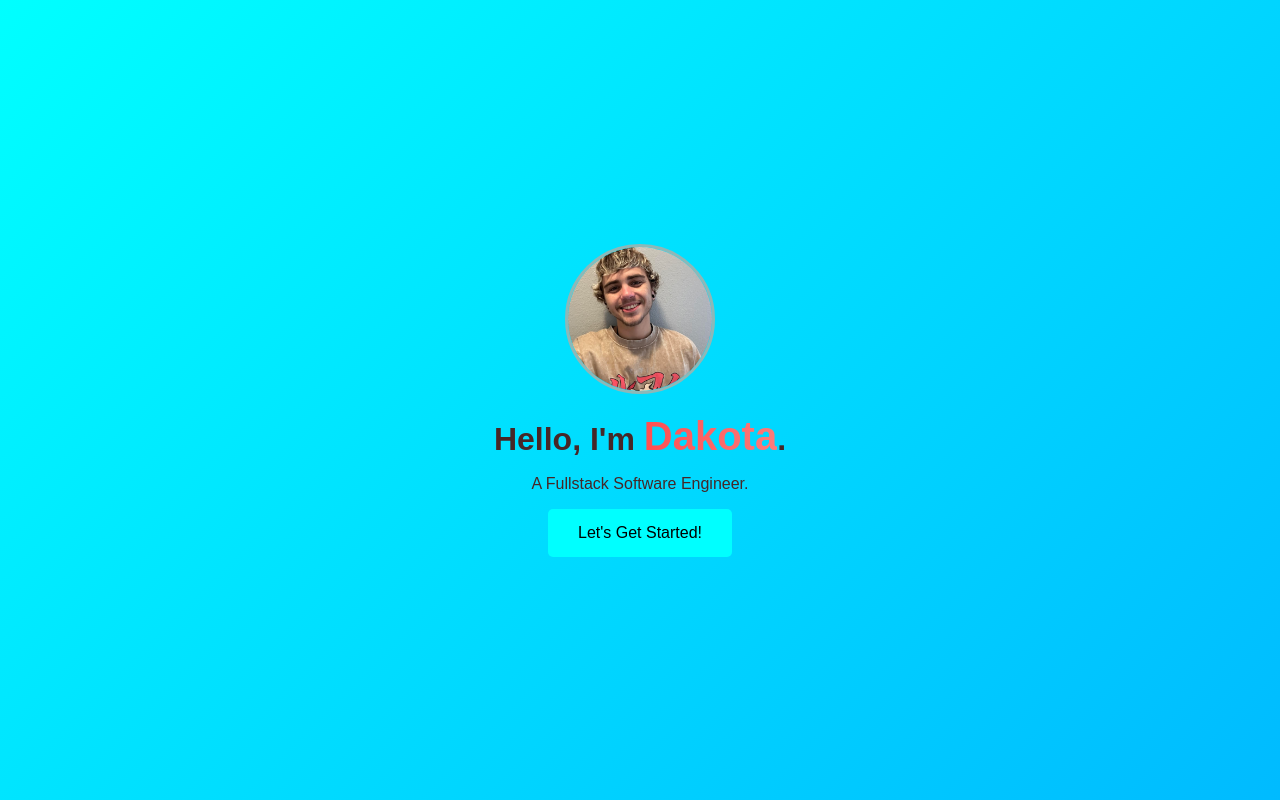
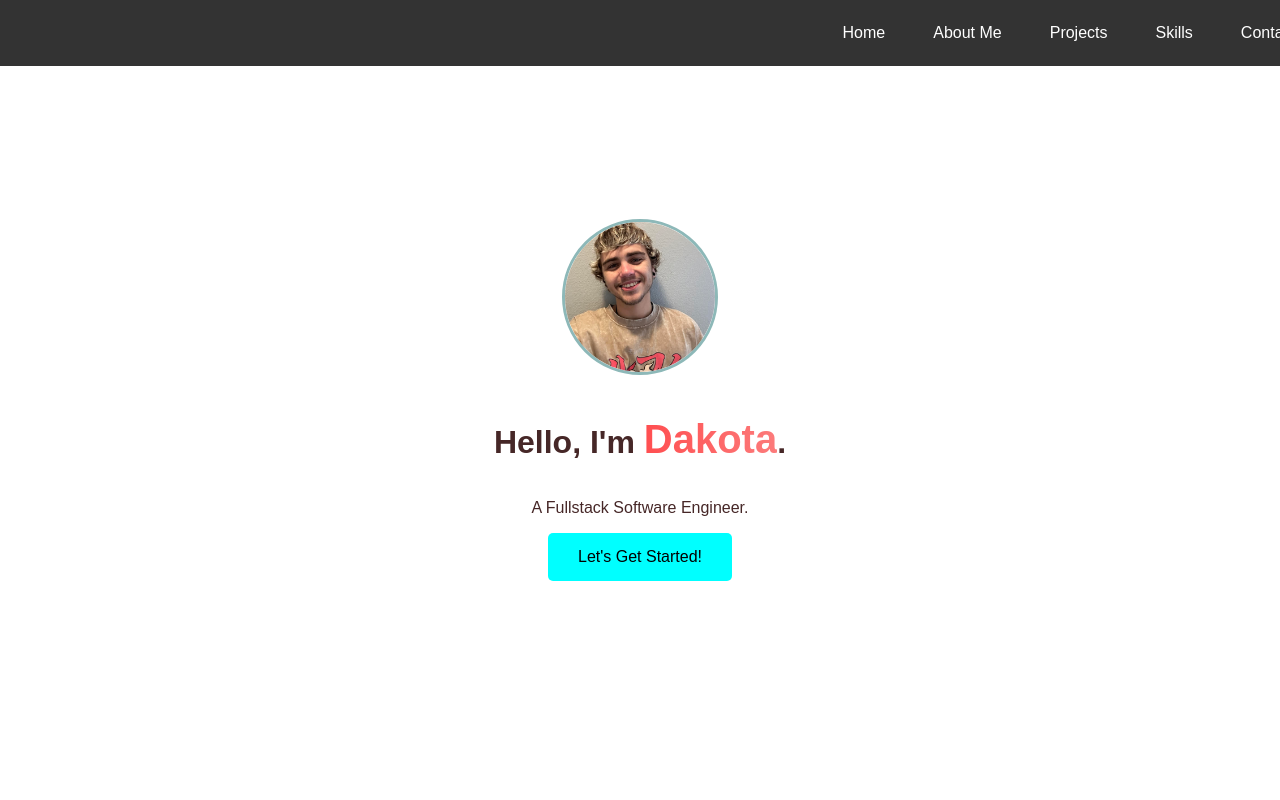
Before and after one commit to Dxk0ta/portfolio, a React (Create React App) app: page / in a window 1280 px wide. Shown: the top 800 px of the page. Built offline with nearby package versions, Linux system fonts and the light colour scheme.

Commit message:
adding and styling nav bar

```diff
--- a/src/App.css
+++ b/src/App.css
@@ -1,33 +1,57 @@
-/* App.css */
-
-/* Reset some default styles */
-* {
-  box-sizing: border-box;
+body, html {
   margin: 0;
   padding: 0;
+  font-family: Arial, sans-serif;
+  scroll-behavior: smooth;
 }
 
-/* Set a global font style */
-body {
-  font-family: 'Arial', sans-serif; /* Adjust as needed */
-  background: linear-gradient(135deg, #00ffff, #007fff); /* Your static gradient */
-  color: rgb(61, 39, 39); /* Adjust for contrast */
+.content {
+  padding-top: 50px;
 }
 
-/* Layout styles */
-.container {
-  display: flex;
-  flex-direction: column; /* Adjust for layout */
-  align-items: center; /* Center align items */
-  justify-content: center; /* Center align items */
-  min-height: 100vh; /* Full viewport height */
+/* Navbar styling */
+.navbar {
+  display: none;
+  position: fixed;
+  top: 0;
+  width: 100%;
+  background-color: #333;
+  color: #fff;
+  padding: 1em 2em;
+  z-index: 10;
 }
 
-/* Add additional global styles as needed */
-h1, h2, h3 {
-  margin-bottom: 1rem; /* Space between headers */
+.navbar.show {
+  display: flex;
+  justify-content: flex-end; /* Align buttons to the right */
+  gap: 1em;
 }
 
-p {
-  margin-bottom: 1rem; /* Space between paragraphs */
+.navbar button {
+  background-color: transparent;
+  border: none;
+  color: white;
+  font-size: 1em;
+  cursor: pointer;
+  padding: 0.5em 1em;
+  transition: color 0.3s;
 }
+
+.navbar button:hover {
+  color: #ccc;
+}
+
+
+.section {
+  padding: 100px 20px;
+  text-align: center;
+}
+
+.section h1 {
+  font-size: 2.5em;
+  margin-bottom: 0.5em;
+}
+
+.section p {
+  font-size: 1.2em;
+}
--- a/src/App.js
+++ b/src/App.js
@@ -1,4 +1,4 @@
-import React from 'react';
+import React, { useState, useEffect, useRef } from "react";
 import './App.css';
 import Home from './Home';
 import Skills from './Skills';
@@ -7,13 +7,66 @@ import Contact from './Contact';
 import AboutMe from './AboutMe';
 
 const App = () => {
+  const [showNav, setShowNav] = useState(false);
+  const homeRef = useRef(null);
+  const aboutMeRef = useRef(null);
+  const projectsRef = useRef(null);
+  const skillsRef = useRef(null);
+  const contactRef = useRef(null);
+
+  // Function to smoothly scroll to each section
+  const scrollToSection = (sectionRef) => {
+    if (sectionRef.current) {
+      sectionRef.current.scrollIntoView({ behavior: "smooth" });
+    }
+  };
+
+  useEffect(() => {
+    const handleScroll = () => {
+      if (aboutMeRef.current) {
+        const sectionTop = aboutMeRef.current.getBoundingClientRect().top;
+        const windowHeight = window.innerHeight;
+
+        // Show the navbar when the "About Me" section comes into view
+        if (sectionTop <= windowHeight / 2) {
+          setShowNav(true);
+        } else {
+          setShowNav(false);
+        }
+      }
+    };
+
+    window.addEventListener("scroll", handleScroll);
+    return () => window.removeEventListener("scroll", handleScroll);
+  }, []);
+
   return (
     <div>
-      <Home />
-      <AboutMe />
-      <Projects />
-      <Skills />
-      <Contact />
+      {/* Navbar that only shows after scrolling to the About Me section */}
+      <nav className={`navbar ${showNav ? "show" : ""}`}>
+        <button onClick={() => scrollToSection(homeRef)}>Home</button>
+        <button onClick={() => scrollToSection(aboutMeRef)}>About Me</button>
+        <button onClick={() => scrollToSection(projectsRef)}>Projects</button>
+        <button onClick={() => scrollToSection(skillsRef)}>Skills</button>
+        <button onClick={() => scrollToSection(contactRef)}>Contact</button>
+      </nav>
+
+      {/* Main content sections with references */}
+      <div ref={homeRef}>
+        <Home />
+      </div>
+      <div ref={aboutMeRef}>
+        <AboutMe />
+      </div>
+      <div ref={projectsRef}>
+        <Projects />
+      </div>
+      <div ref={skillsRef}>
+        <Skills />
+      </div>
+      <div ref={contactRef}>
+        <Contact />
+      </div>
     </div>
   );
 };
```
